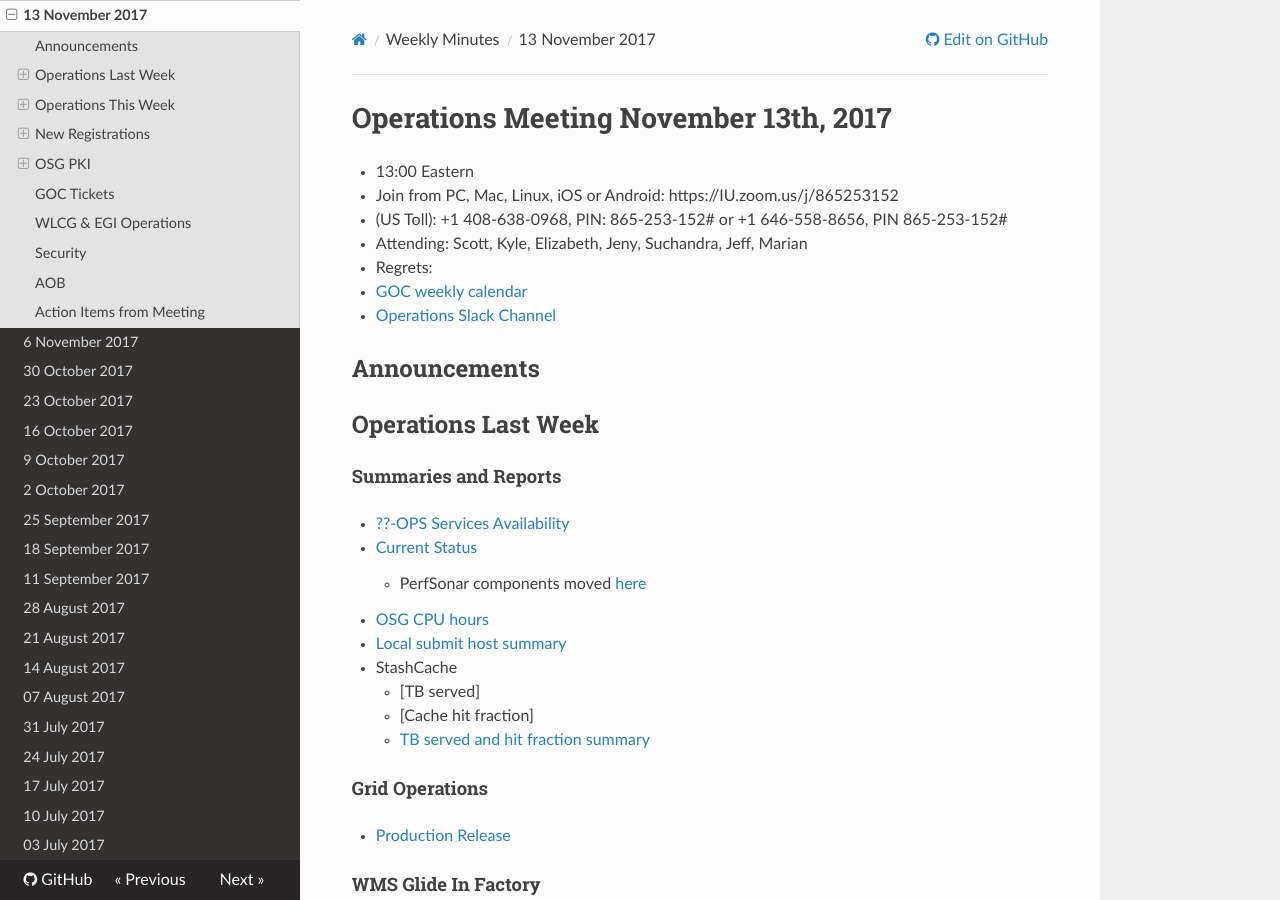
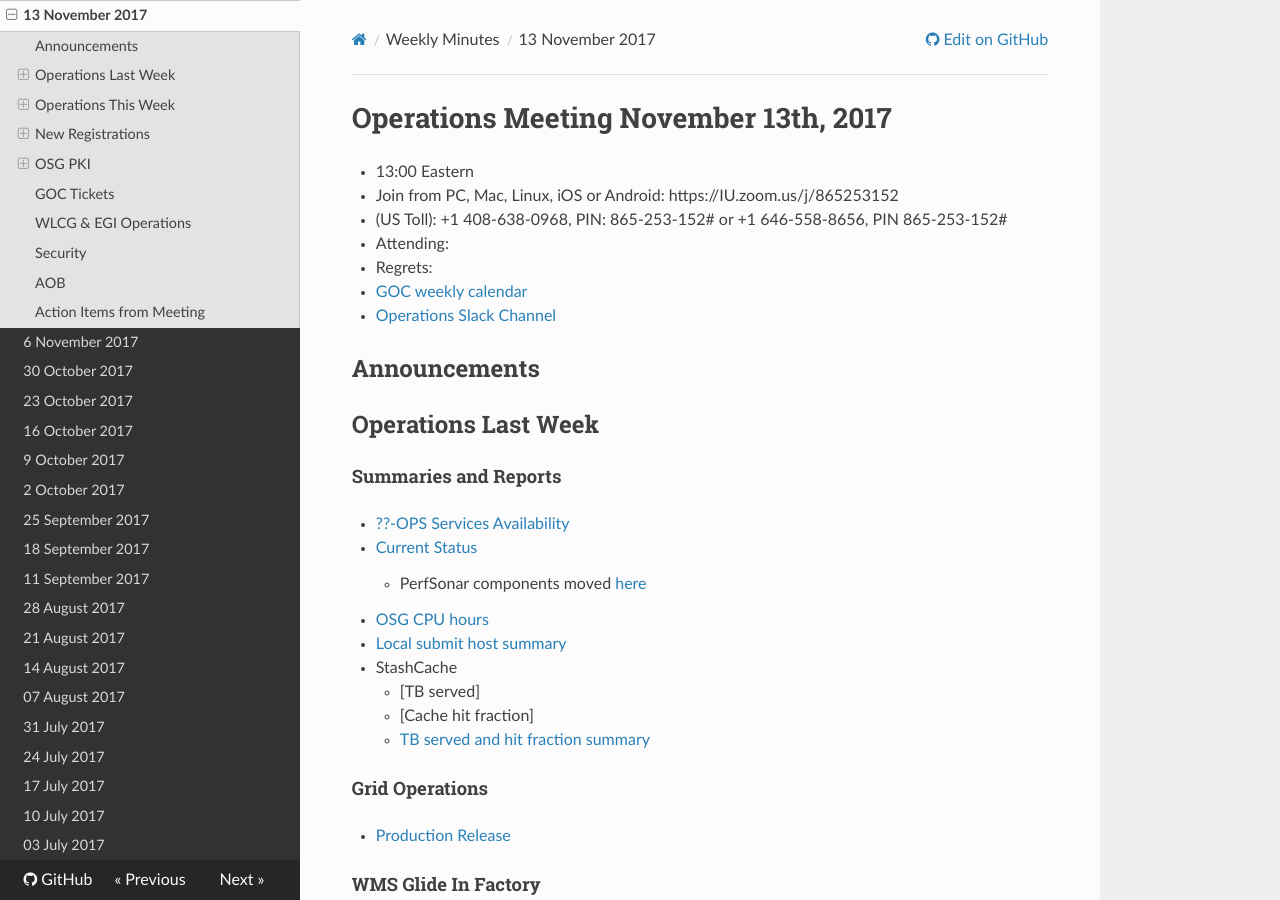
Before and after one commit to osg-htc/operations, an MkDocs documentation site: the page built from docs/WeeklyMinutes/13Nov2017.md, in a window 1280 px wide and 900 px high. Built offline with MkDocs 1.6.1, drawn with Linux system fonts in a browser that asks for light colours; nearby versions of some CDN libraries; old or Windows-style settings are respelled for this version of MkDocs.

Commit message:
Update 13Nov2017.md

```diff
--- a/docs/WeeklyMinutes/13Nov2017.md
+++ b/docs/WeeklyMinutes/13Nov2017.md
@@ -2,7 +2,7 @@
    * 13:00 Eastern
    * Join from PC, Mac, Linux, iOS or Android: https://IU.zoom.us/j/865253152
    * (US Toll): +1 408-638-0968, PIN: 865-253-152# or +1 646-558-8656, PIN 865-253-152#
-   * Attending: Scott, Kyle, Elizabeth, Jeny, Suchandra, Jeff, Marian
+   * Attending:
    * Regrets:
    * [GOC weekly calendar](http://www.google.com/calendar/embed?src=c1htpcfoe6btrtc7n3uddg8mvs%40group.calendar.google.com&ctz=America/New_York)
    * [Operations Slack Channel](https://opensciencegrid.slack.com/messages/C5GAYBGA0/)
```
